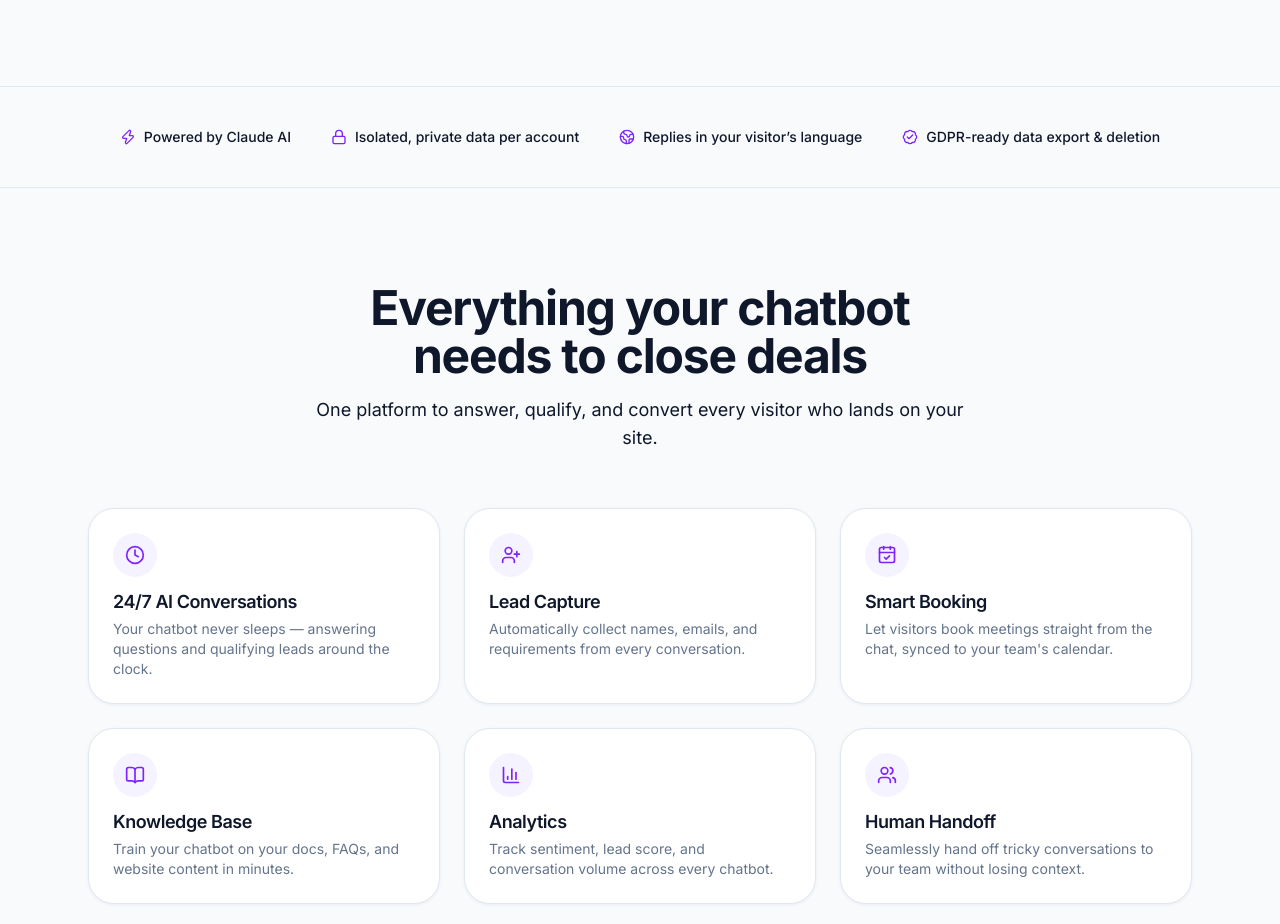
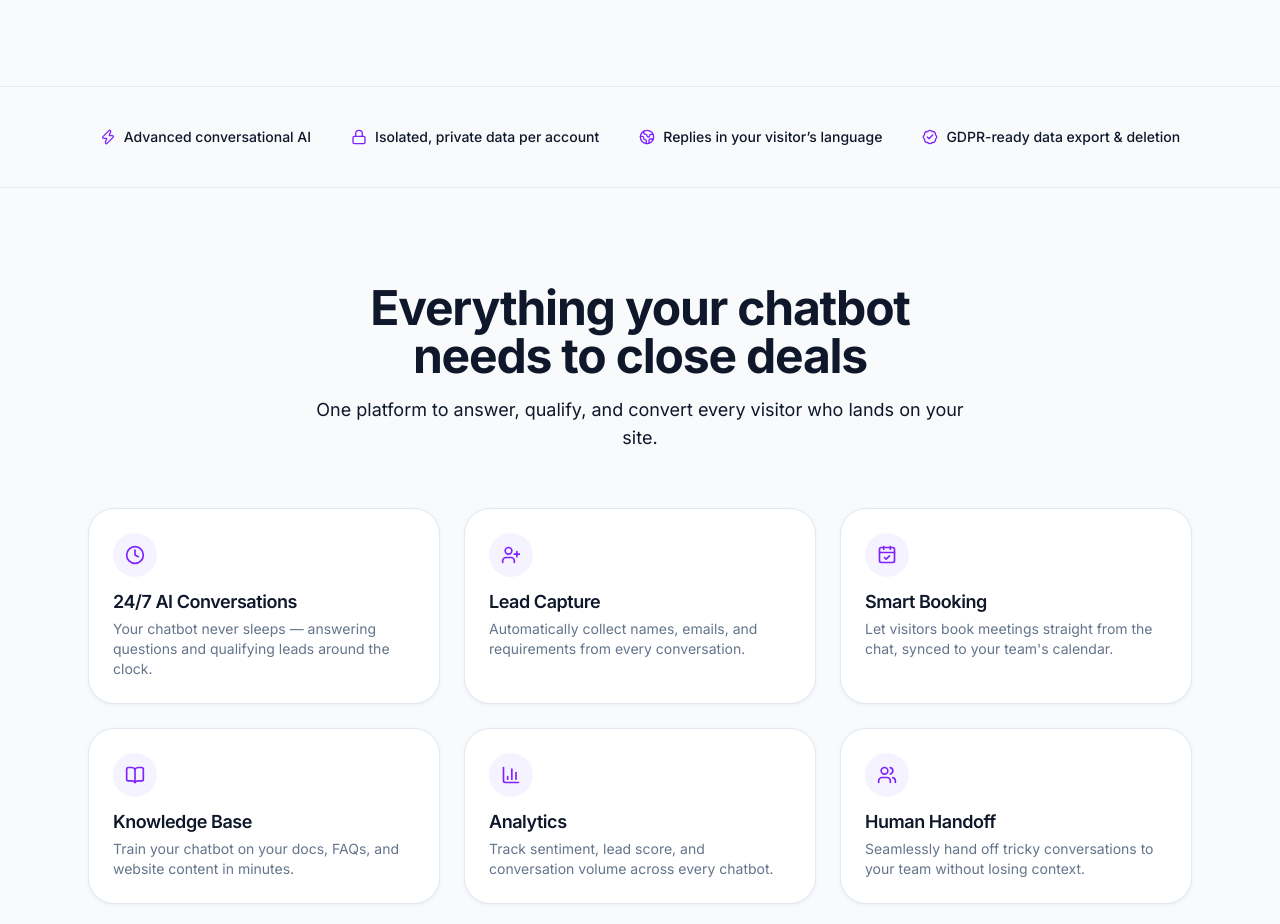
Before and after one commit to EchlasMalik/Nexiora-AI, a React (Vite) app: page / in a window 1280 px wide. Shown: the part 800-1724 px from the top of the page. Built offline with nearby package versions, Linux system fonts and the light colour scheme; no server answers.

Commit message:
Final seo changes

```diff
--- a/index.html
+++ b/index.html
@@ -4,13 +4,17 @@
     <meta charset="UTF-8" />
     <link rel="icon" type="image/png" href="/Nexiora-AI.png" />
     <meta name="viewport" content="width=device-width, initial-scale=1.0" />
+    <meta
+      name="description"
+      content="Nexiora AI answers questions, captures leads, and books meetings — trained on your business and live on your site in minutes."
+    />
     <link rel="preconnect" href="https://fonts.googleapis.com" />
     <link rel="preconnect" href="https://fonts.gstatic.com" crossorigin />
     <link
       href="https://fonts.googleapis.com/css2?family=Inter:wght@400;500;600;700;800&family=Space+Grotesk:wght@500;600;700&display=swap"
       rel="stylesheet"
     />
-    <title>Nexiora AI</title>
+    <title>Nexiora AI - The AI Chatbot That Converts Visitors Into Customers</title>
   </head>
   <body>
     <div id="root"></div>
--- a/src/components/landing/LogosBar.tsx
+++ b/src/components/landing/LogosBar.tsx
@@ -1,7 +1,7 @@
 import { BadgeCheck, Globe2, Lock, Zap } from 'lucide-react'
 
 const badges = [
-  { icon: Zap, label: 'Powered by Claude AI' },
+  { icon: Zap, label: 'Advanced conversational AI' },
   { icon: Lock, label: 'Isolated, private data per account' },
   { icon: Globe2, label: 'Replies in your visitor’s language' },
   { icon: BadgeCheck, label: 'GDPR-ready data export & deletion' },
```
